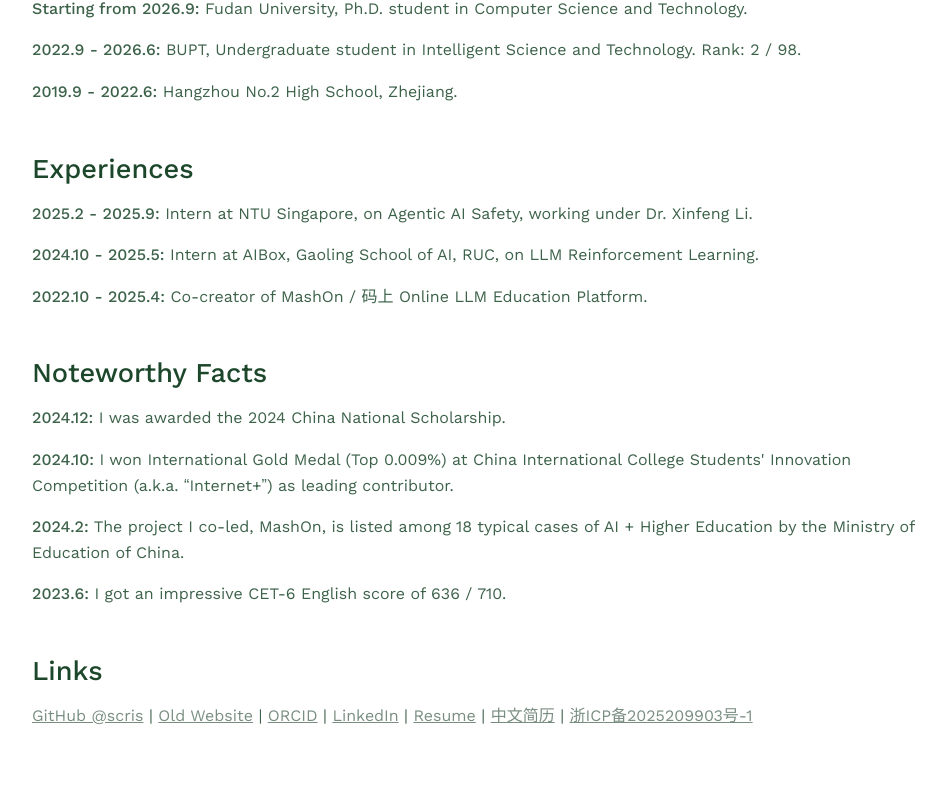
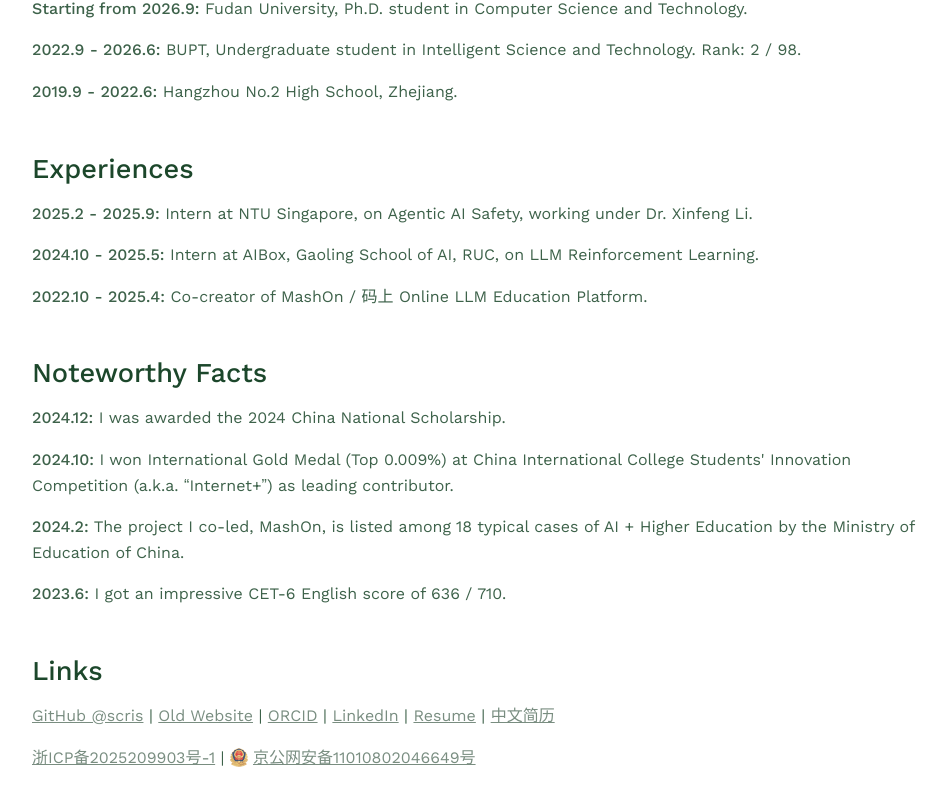
Before and after one commit to scris/tianzeds, a React (Vite) app: page / in a window 1280 px wide. Shown: the part 396-1202 px from the top of the page, without its empty margins (160-1106 px from the left). Built offline with nearby package versions, Linux system fonts and the light colour scheme.

Commit message:
add gongan beian content

```diff
--- a/src/index.less
+++ b/src/index.less
@@ -75,3 +75,12 @@
 .time {
   font-weight: 500;
 }
+
+.beian {
+  display: flex;
+  align-items: center;
+}
+
+.beian img {
+  opacity: 0.9;
+}
--- a/src/main.tsx
+++ b/src/main.tsx
@@ -60,8 +60,11 @@
             <a href={'https://orcid.org/0009-0009-7532-5620'} target={'_blank'}>ORCID</a>&nbsp;|&nbsp;
             <a href={'https://www.linkedin.com/in/tianze-qiu-5744ba320/'} target={'_blank'}>LinkedIn</a>&nbsp;|&nbsp;
             <a href={'./cv-en.pdf'} target={'_blank'}>Resume</a>&nbsp;|&nbsp;
-            <a href={'./cv-cn.pdf'} target={'_blank'}>中文简历</a>&nbsp;|&nbsp;
-            <a href="https://beian.miit.gov.cn/" target="_blank">浙ICP备2025209903号-1</a>
+            <a href={'./cv-cn.pdf'} target={'_blank'}>中文简历</a>
+          </p>
+          <p className={'beian'}>
+            <a href="https://beian.miit.gov.cn/" target="_blank">浙ICP备2025209903号-1</a>&nbsp;|&nbsp;
+            <img src="./gongan.png" height={'19'} />&nbsp;<a href="https://beian.mps.gov.cn/#/query/webSearch" target="_blank">京公网安备11010802046649号</a>
           </p>
         </div>
       </div>
```
Also changed, not shown: public/gongan.png (added).
